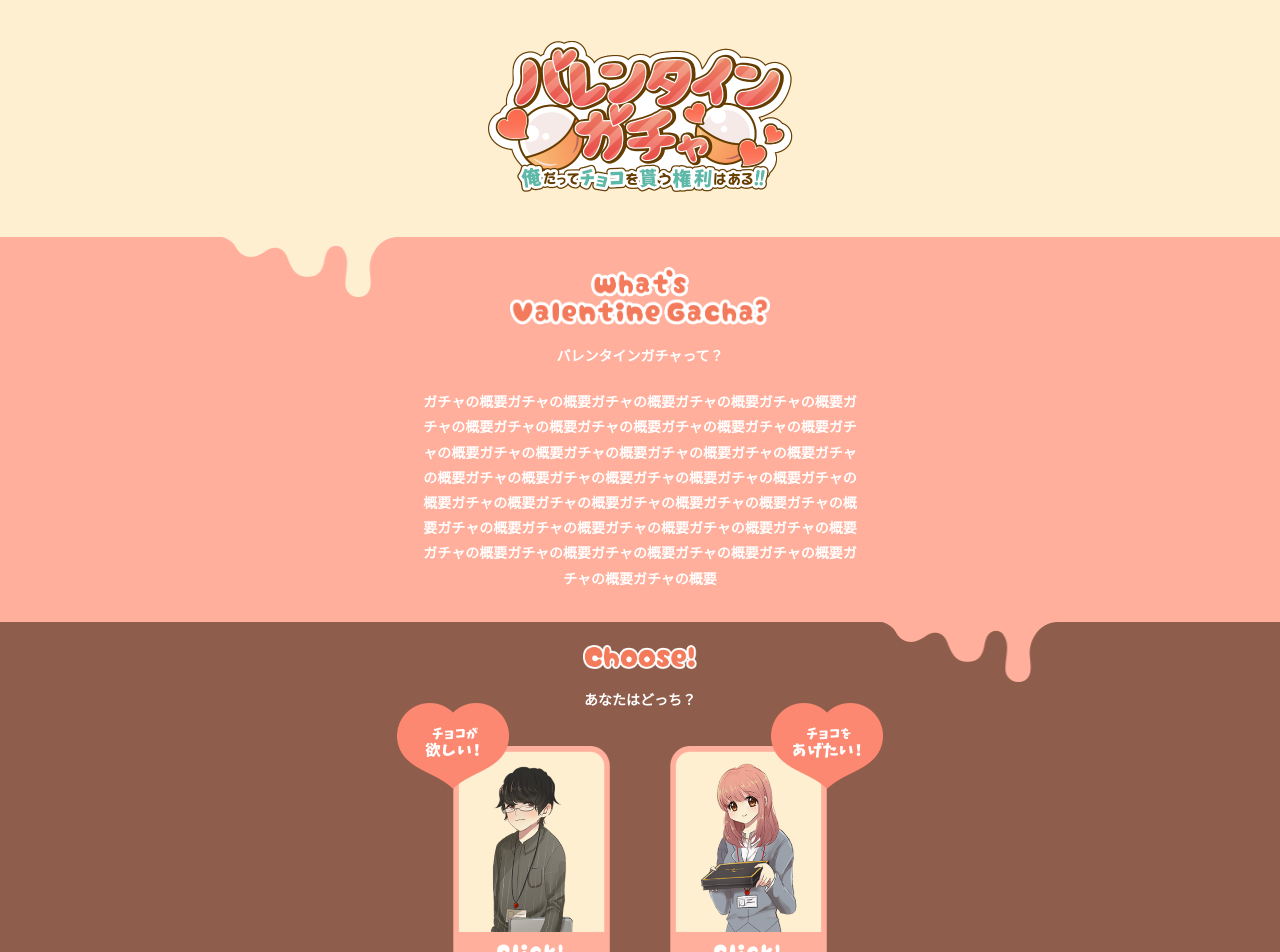
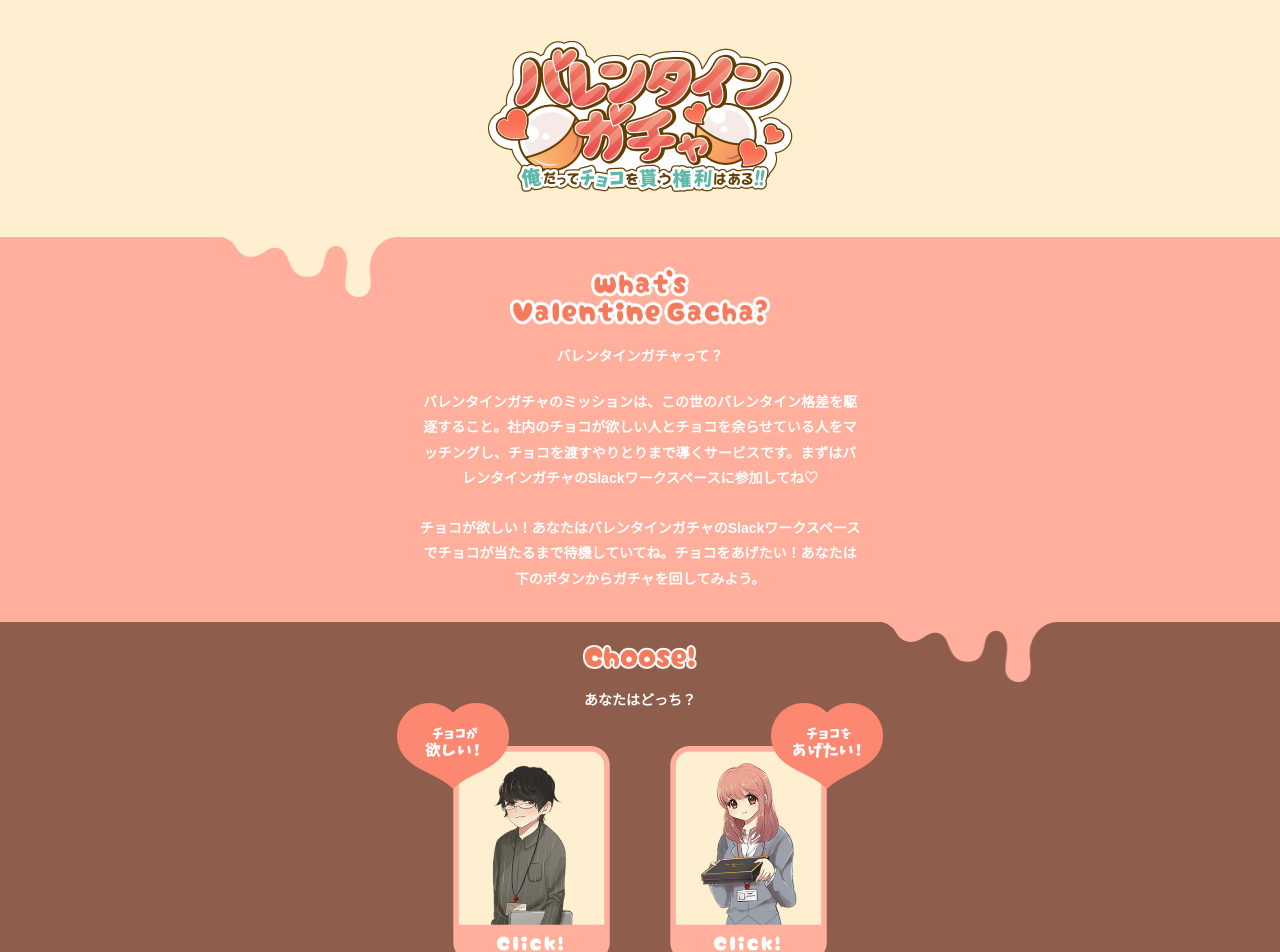
Before and after one commit to aaaaayako/vg-front, a Vue app: page / in a window 1280 px wide. Shown: the top 952 px of the page. Built offline with nearby package versions, Linux system fonts and the light colour scheme.

Commit message:
fix: fix margin

```diff
--- a/src/components/EntryForm.vue
+++ b/src/components/EntryForm.vue
@@ -78,7 +78,7 @@ export default {
 .choco-presenter-desc {
   line-height: 1.7;
   font-size: 16px;
-  padding: 44px 0;
+  padding: 6px 0 12px;
 }
 
 .entry-button {
@@ -93,6 +93,10 @@ export default {
   display: flex;
   justify-content: center;
   align-items: center;
+}
+
+input:focus::placeholder {
+  color: transparent;
 }
 
 .input-text {
--- a/src/components/Home.vue
+++ b/src/components/Home.vue
@@ -17,10 +17,10 @@
           height="58">
           <h2 class="desc-title fwb">バレンタインガチャって？</h2>
           <p class="desc fwb">
-            <span>ガチャの概要ガチャの概要ガチャの概要ガチャの概要ガチャの概要ガチャの概要ガチャの概要ガチャの概要</span>
-            <span>ガチャの概要ガチャの概要ガチャの概要ガチャの概要ガチャの概要ガチャの概要ガチャの概要ガチャの概要ガチャの概要</span>
-            <span>ガチャの概要ガチャの概要ガチャの概要ガチャの概要ガチャの概要ガチャの概要ガチャの概要ガチャの概要ガチャの概要ガチャの概要ガチャ</span>
-            <span>の概要ガチャの概要ガチャの概要ガチャの概要ガチャの概要ガチャの概要ガチャの概要ガチャの概要ガチャの概要ガチャの概要ガチャの概要</span>
+            <span>バレンタインガチャのミッションは、この世のバレンタイン格差を駆逐すること。</span>
+            <span>社内のチョコが欲しい人とチョコを余らせている人をマッチングし、チョコを渡すやりとりまで導くサービスです。</span>
+            <span>まずはバレンタインガチャのSlackワークスペースに参加してね♡</span><br><br>
+            <span>チョコが欲しい！あなたはバレンタインガチャのSlackワークスペースでチョコが当たるまで待機していてね。チョコをあげたい！あなたは下のボタンからガチャを回してみよう。</span>
           </p>
         </div>
       </div>
@@ -31,10 +31,10 @@
         <h2 class="fwb select-text">あなたはどっち？</h2>
         <div class="button--box">
           <a class="link-area boy-box" href="https://join.slack.com/t/valentine-gacha/shared_invite/enQtNTQwNTY0Njk5MDEyLWExYTI1ZTZhZTQxODQyMzI0Yzc0ZDgyZDkzYmZlOGZmOTlkZWNmZmM3YThjNmRhMjY1ZDY0MzdjYTMyZmNmYzk" target="_blank">
-            <img src="../assets/btn-boy.png" alt="チョコが欲しい！" width="157" height="225">
+            <img src="../assets/btn-boy.png" alt="チョコが欲しい！" width="157">
           </a>
           <router-link to="/EntryForm" class="link-area girl-box">
-            <img src="../assets/btn-girl.png" alt="チョコをあげたい！" width="157" height="225">
+            <img src="../assets/btn-girl.png" alt="チョコをあげたい！" width="157">
           </router-link>
         </div>
       </div>
```
